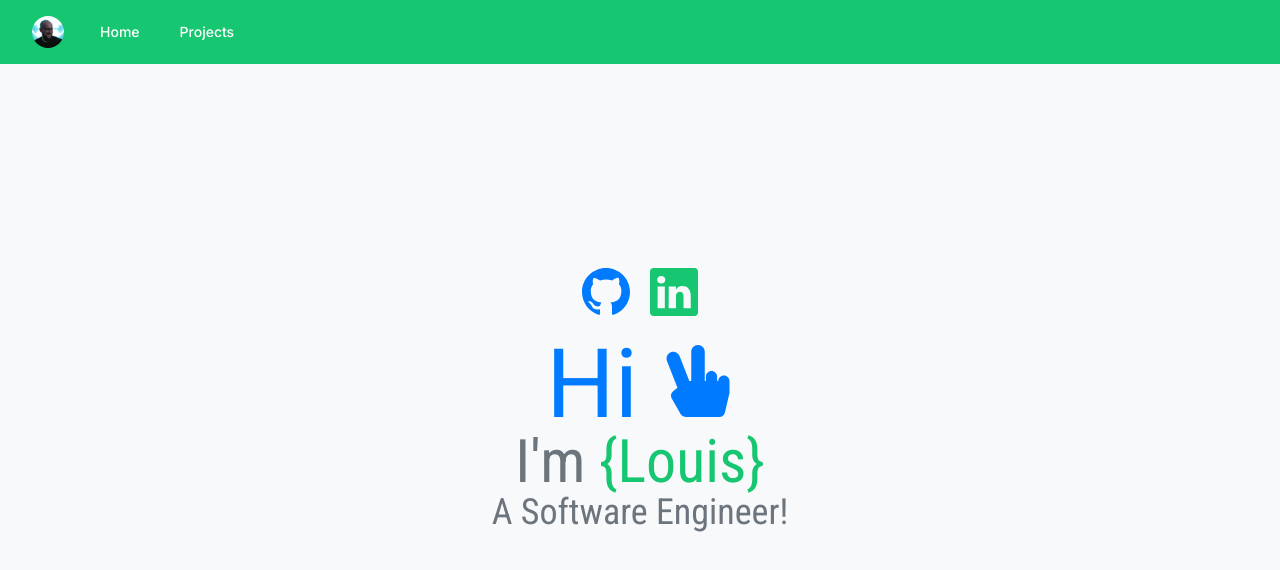
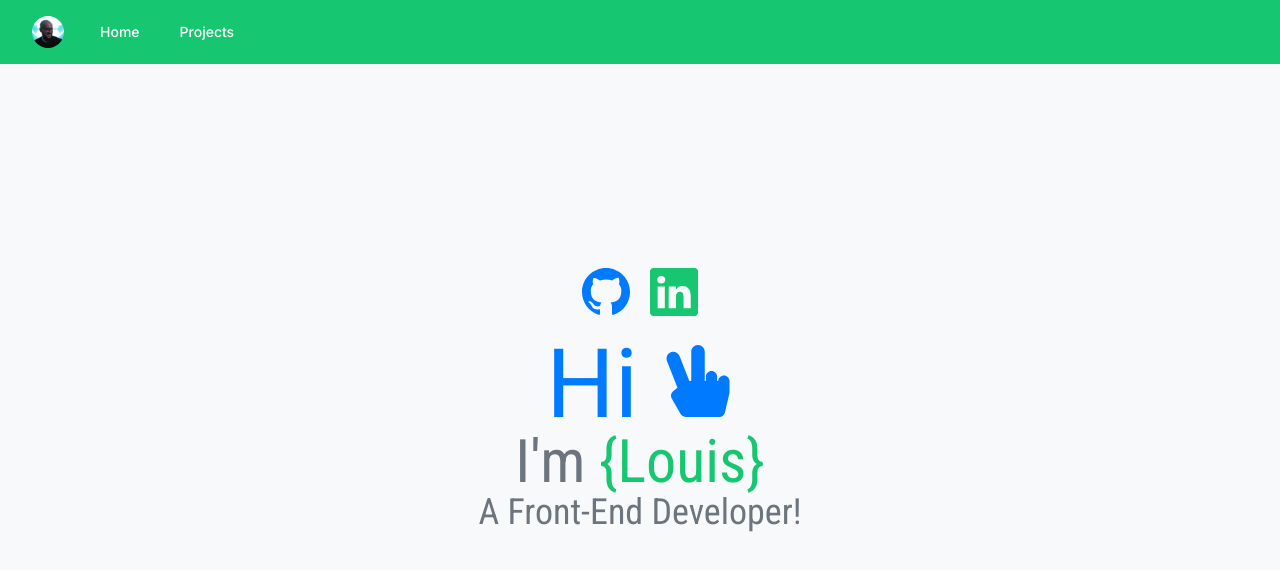
Before and after one commit to LouisAlemar/louisalemar-nextjs, a Next.js app: page / in a window 1280 px wide. Shown: the top 570 px of the page. Built offline with nearby package versions, Linux system fonts and the light colour scheme.

Commit message:
update copy

```diff
--- a/src/app/layout.tsx
+++ b/src/app/layout.tsx
@@ -8,7 +8,7 @@ import * as path from "node:path";
 const inter = Inter({ subsets: ["latin"] });
 
 export const metadata: Metadata = {
-  title: "Louis Alemar - Software Engineer"
+  title: "Louis Alemar - Front-End Developer"
 };
 
 export default function RootLayout({
--- a/src/app/page.tsx
+++ b/src/app/page.tsx
@@ -29,7 +29,7 @@ export default function Home() {
 
           <h1 className="text-8xl text-blue font-roboto block">Hi <FaHandPeace className="align-baseline inline-block text-7xl" /></h1>
           <h1 className="text-6xl text-gray font-roboto-condensed block">I&apos;m <span className="text-green">&#123;Louis&#125;</span></h1>
-          <h1 className="text-4xl text-gray font-roboto-condensed">A Software Engineer!</h1>
+          <h1 className="text-4xl text-gray font-roboto-condensed">A Front-End Developer!</h1>
         </div>
       </main>
     </motion.div>
```
